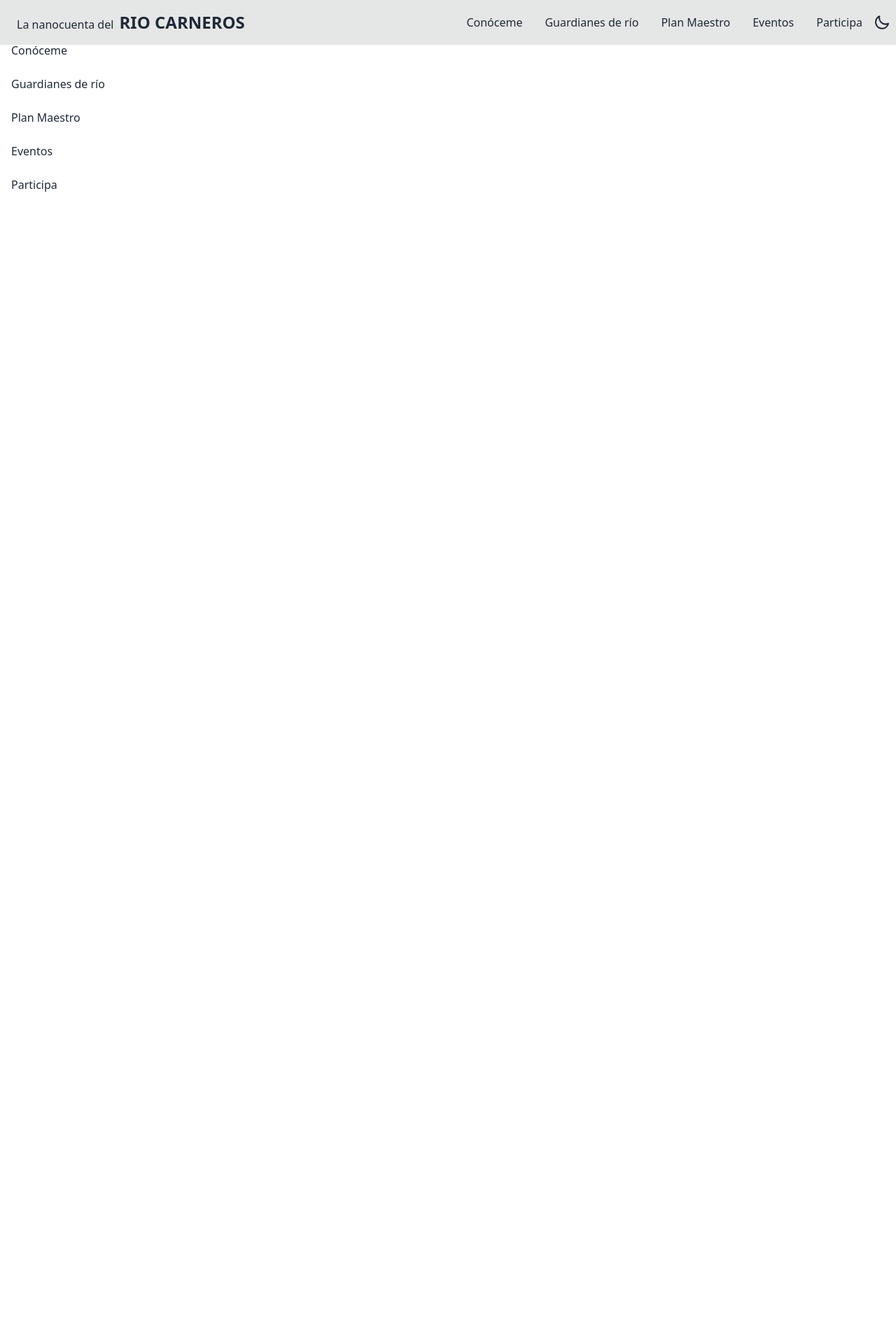
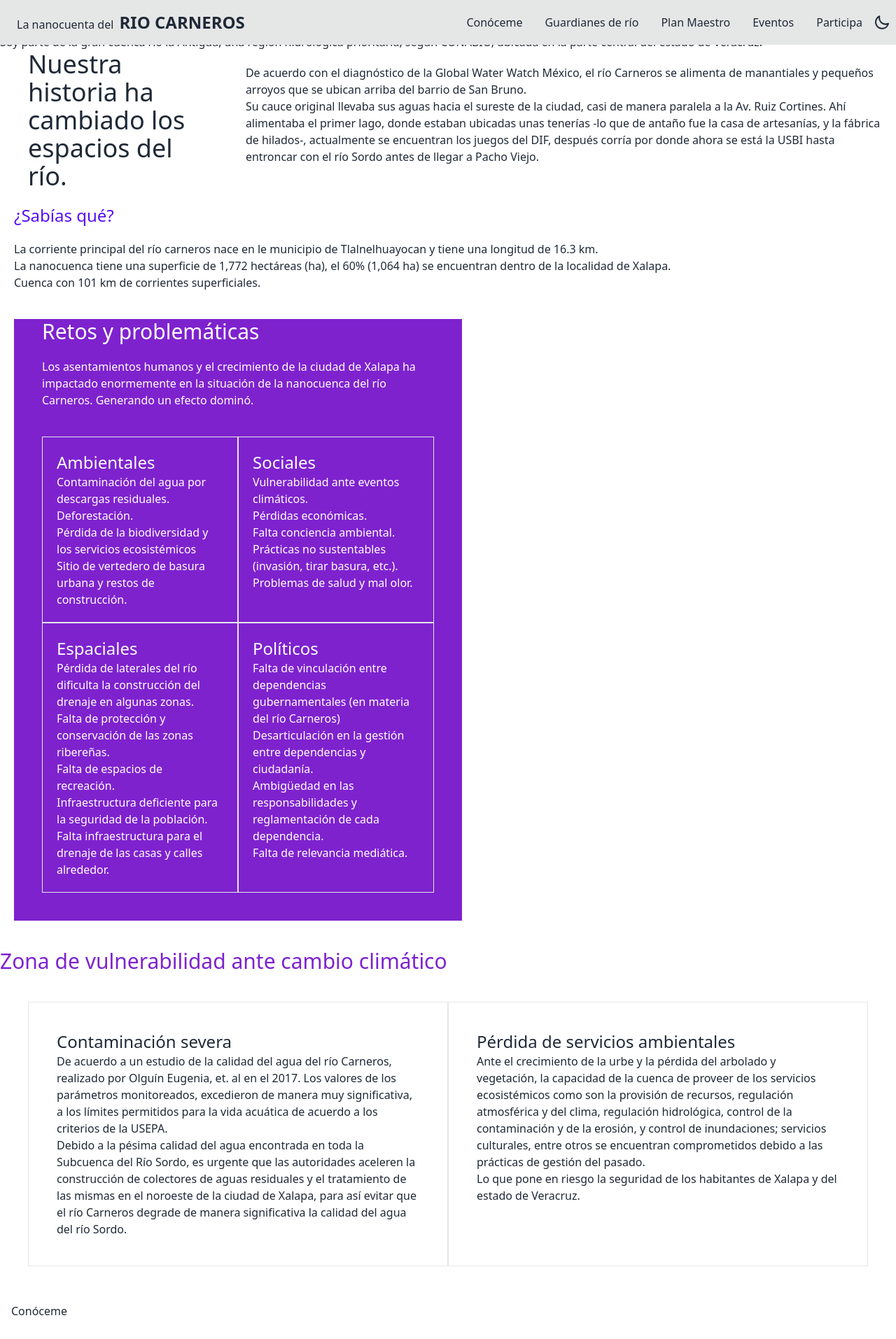
Before and after one commit to RobertoVRz/RioCarneros-Web, a Next.js app: page /conoceme in a window 1280 px wide. Shown: the top 1914 px of the page at 70% size. Before the commit the page ends 800 px from the top, so only its background shows below. Built offline with nearby package versions, Linux system fonts and the light colour scheme.

Commit message:
feat: Maquetacion inicial de Conoceme

```diff
--- a/src/components/conoceme/Hero.jsx
+++ b/src/components/conoceme/Hero.jsx
@@ -1,9 +1,17 @@
-import React from 'react'
+import Image from "next/image";
+import React from "react";
 
 function Hero() {
   return (
-    <div>Hero</div>
-  )
+    <div>
+      <h1>¡Hola! Soy el río Carneros</h1>
+      <p>
+        Soy parte de la gran cuenca río la Antigua, una región hidrológica
+        prioritaria, según CONABIO, ubicada en la parte central del estado de
+        Veracruz.
+      </p>
+    </div>
+  );
 }
 
-export default Hero
+export default Hero;
--- /dev/null
+++ b/src/components/conoceme/Retos.jsx
@@ -0,0 +1,80 @@
+import React from "react";
+
+export default function Retos() {
+  return (
+    <div>
+      <div className="bg-purple-700 w-1/2 m-5 text-white">
+        <div className="m-10">
+          <h1 className="text-3xl mb-5">Retos y problemáticas</h1>
+          <p>
+            Los asentamientos humanos y el crecimiento de la ciudad de Xalapa ha
+            impactado enormemente en la situación de la nanocuenca del río
+            Carneros. Generando un efecto dominó.
+          </p>
+        </div>
+        <div className="flex flex-wrap m-10">
+          <div className="border w-1/2 p-5">
+            <h1 className="text-2xl">Ambientales</h1>
+            <ul>
+              <li>Contaminación del agua por descargas residuales.</li>
+              <li>Deforestación.</li>
+              <li>Pérdida de la biodiversidad y los servicios ecosistémicos</li>
+              <li>
+                Sitio de vertedero de basura urbana y restos de construcción.{" "}
+              </li>
+            </ul>
+          </div>
+          <div className="border w-1/2 p-5">
+            <h1 className="text-2xl">Sociales</h1>
+            <ul>
+              <li>Vulnerabilidad ante eventos climáticos.</li>
+              <li>Pérdidas económicas.</li>
+              <li>Falta conciencia ambiental.</li>
+              <li>
+                Prácticas no sustentables (invasión, tirar basura, etc.).{" "}
+              </li>
+              <li>Problemas de salud y mal olor.</li>
+            </ul>
+          </div>
+          <div className="border w-1/2 p-5 mb-10">
+            <h1 className="text-2xl">Espaciales</h1>
+            <ul>
+              <li>
+                Pérdida de laterales del río dificulta la construcción del
+                drenaje en algunas zonas.
+              </li>
+              <li>
+                Falta de protección y conservación de las zonas ribereñas.
+              </li>
+              <li>Falta de espacios de recreación.</li>
+              <li>
+                Infraestructura deficiente para la seguridad de la población.{" "}
+              </li>
+              <li>
+                Falta infraestructura para el drenaje de las casas y calles
+                alrededor.
+              </li>
+            </ul>
+          </div>
+          <div className="border w-1/2 p-5 mb-10">
+            <h1 className="text-2xl">Políticos</h1>
+            <ul>
+              <li>
+                Falta de vinculación entre dependencias gubernamentales (en
+                materia del río Carneros)
+              </li>
+              <li>
+                Desarticulación en la gestión entre dependencias y ciudadanía.
+              </li>
+              <li>
+                Ambigüedad en las responsabilidades y reglamentación de cada
+                dependencia.
+              </li>
+              <li>Falta de relevancia mediática. </li>
+            </ul>
+          </div>
+        </div>
+      </div>
+    </div>
+  );
+}
--- /dev/null
+++ b/src/components/conoceme/SabiasQue.jsx
@@ -0,0 +1,41 @@
+import React from "react";
+
+export default function SabiasQue() {
+  return (
+    <>
+      <div className="flex flex-col md:flex-row">
+        <h1 className="text-4xl mx-10">
+          Nuestra historia ha cambiado los espacios del río.
+        </h1>
+        <div className="m-5">
+          <p>
+            De acuerdo con el diagnóstico de la Global Water Watch México, el
+            río Carneros se alimenta de manantiales y pequeños arroyos que se
+            ubican arriba del barrio de San Bruno.
+          </p>
+          <p>
+            Su cauce original llevaba sus aguas hacia el sureste de la ciudad,
+            casi de manera paralela a la Av. Ruiz Cortines. Ahí alimentaba el
+            primer lago, donde estaban ubicadas unas tenerías -lo que de antaño
+            fue la casa de artesanías, y la fábrica de hilados-, actualmente se
+            encuentran los juegos del DIF, después corría por donde ahora se
+            está la USBI hasta entroncar con el río Sordo antes de llegar a
+            Pacho Viejo.
+          </p>
+        </div>
+      </div>
+      <div className="m-5">
+        <h1 className="text-2xl mb-5 text-primary">¿Sabías qué?</h1>
+        <p>
+          La corriente principal del río carneros nace en le municipio de
+          Tlalnelhuayocan y tiene una longitud de 16.3 km.
+        </p>
+        <p>
+          La nanocuenca tiene una superficie de 1,772 hectáreas (ha), el 60%
+          (1,064 ha) se encuentran dentro de la localidad de Xalapa.
+        </p>
+        <p>Cuenca con 101 km de corrientes superficiales.</p>
+      </div>
+    </>
+  );
+}
--- /dev/null
+++ b/src/components/conoceme/Vulnerabilidad.jsx
@@ -0,0 +1,47 @@
+import React from "react";
+
+export default function Vulnerabilidad() {
+  return (
+    <div>
+      <h1 className="text-purple-700 text-3xl">
+        Zona de vulnerabilidad ante cambio climático
+      </h1>
+      <div className="flex flex-wrap m-10">
+        <div className="border w-1/2 p-10">
+          <h1 className="text-2xl">Contaminación severa</h1>
+          <p>
+            De acuerdo a un estudio de la calidad del agua del río Carneros,
+            realizado por Olguín Eugenia, et. al en el 2017. Los valores de los
+            parámetros monitoreados, excedieron de manera muy significativa, a
+            los límites permitidos para la vida acuática de acuerdo a los
+            criterios de la USEPA.
+          </p>
+          <p>
+            Debido a la pésima calidad del agua encontrada en toda la Subcuenca
+            del Río Sordo, es urgente que las autoridades aceleren la
+            construcción de colectores de aguas residuales y el tratamiento de
+            las mismas en el noroeste de la ciudad de Xalapa, para así evitar
+            que el río Carneros degrade de manera significativa la calidad del
+            agua del río Sordo.
+          </p>
+        </div>
+        <div className="border w-1/2 p-10">
+          <h1 className="text-2xl">Pérdida de servicios ambientales</h1>
+          <p>
+            Ante el crecimiento de la urbe y la pérdida del arbolado y
+            vegetación, la capacidad de la cuenca de proveer de los servicios
+            ecosistémicos como son la provisión de recursos, regulación
+            atmosférica y del clima, regulación hidrológica, control de la
+            contaminación y de la erosión, y control de inundaciones; servicios
+            culturales, entre otros se encuentran comprometidos debido a las
+            prácticas de gestión del pasado.
+          </p>
+          <p>
+            Lo que pone en riesgo la seguridad de los habitantes de Xalapa y del
+            estado de Veracruz.
+          </p>
+        </div>
+      </div>
+    </div>
+  );
+}
--- a/src/pages/conoceme.jsx
+++ b/src/pages/conoceme.jsx
@@ -1,7 +1,16 @@
-import React from 'react'
+import React from "react";
+import Hero from "@/components/conoceme/Hero";
+import SabiasQue from "@/components/conoceme/SabiasQue";
+import Retos from "@/components/conoceme/Retos";
+import Vulnerabilidad from "@/components/conoceme/Vulnerabilidad";
 
 export default function Conoceme() {
   return (
-    <div>conoceme</div>
-  )
+    <div>
+      <Hero />
+      <SabiasQue />
+      <Retos />
+      <Vulnerabilidad />
+    </div>
+  );
 }
```
Also changed, not shown: assets/images/imgHero.webp (added).
